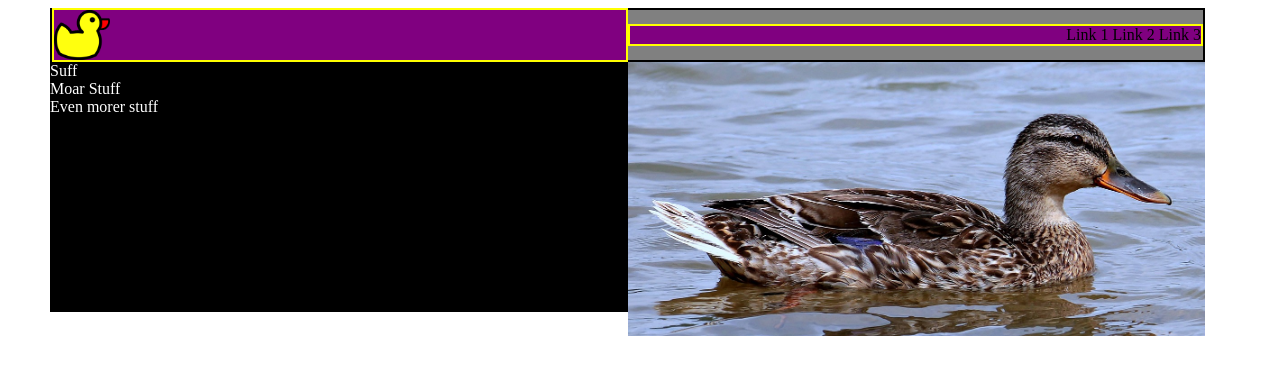
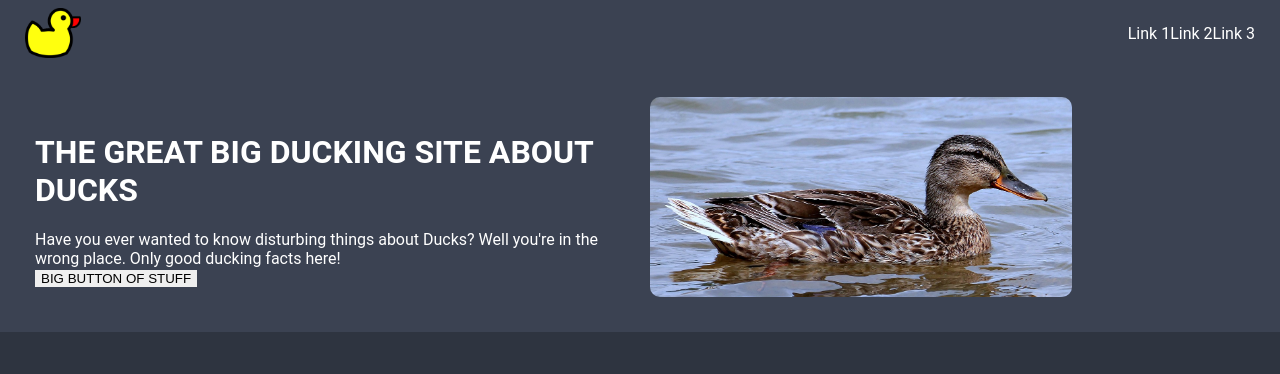
Before and after one commit to convictedweirdo/odin-landing-page, a plain HTML site: page index.html in a window 1280 px wide. Drawn offline with Linux system fonts and the light colour scheme.

Commit message:
added more stuff

```diff
--- a/index.html
+++ b/index.html
@@ -28,17 +28,19 @@
         <div class="mid">
             <div class="midLeft">
                 <div>
-                    Suff
+                    <h1><strong>THE GREAT BIG DUCKING SITE ABOUT DUCKS</strong></h1>
                 </div>
                 <div>
-                    Moar Stuff
+                    Have you ever wanted to know disturbing things about Ducks? Well you're in the wrong place. Only good ducking facts here!
                 </div>
                 <div>
-                    Even morer stuff
+                    <button class="button1">
+                        BIG BUTTON OF STUFF
+                    </button>
                 </div>
             </div>
             <div class="midRight">
-                <img src="images/duck.jpg">
+                <img src="images/duck.jpg" class="duck">
 
             </div>
         </div>
--- a/stylesheet.css
+++ b/stylesheet.css
@@ -1,26 +1,30 @@
 body {
-    margin-left: 50px;
-    margin-right: 75px;
+    font-family: 'roboto', monospace;
+    background-color: #2E3440;
+    margin: 0px;
 }
 
 .topBanner {
-    background-color: grey;
-    border: 2px solid black;
+    background-color: #3B4252;
     display: flex;
     height: 50px;
     align-items: center;
+    padding: 8px;
+    color: white;
+    padding-left: 25px;
+    padding-right: 25px;
+    gap: 20px;
 
 }
 
 .navBarLeft, .navBarRight {
-    background-color: purple;
-    border: 2px solid yellow;
+    background-color: #3B4252;
     display: flex;
     flex: 1;
+
 }
 
 .navBarRight {
-    gap: 4px;
     justify-content: flex-end;
 }
 
@@ -31,13 +35,22 @@ body {
 .mid {
     display: flex;
     height: 250px;
-    background-color: black;
+    background-color: #3B4252;
     color: white;
+    align-items: center;
+    justify-content: space-evenly;
+    padding: 8px;
+    padding-left: 25px;
+    padding-right: 25px;
+
 
 }
 
 .midLeft, .midRight {
     flex: 1;
+    justify-content: center;
+    padding-left: 10px;
+    padding-right: 10px;
 }
 
 img {
@@ -45,5 +58,11 @@ img {
 }
 
 .duck {
-    height: 100%;
+    height: 200px;
+    border-radius: 10px;
+
 }
+
+.button1 {
+    border: 0px;
+}
```
